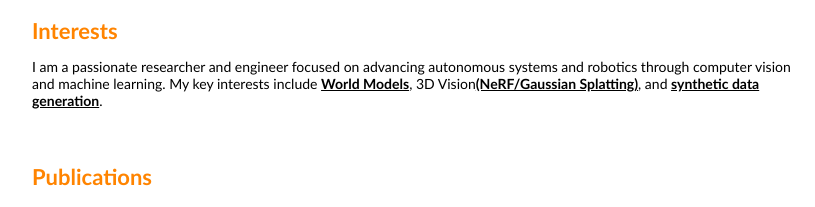
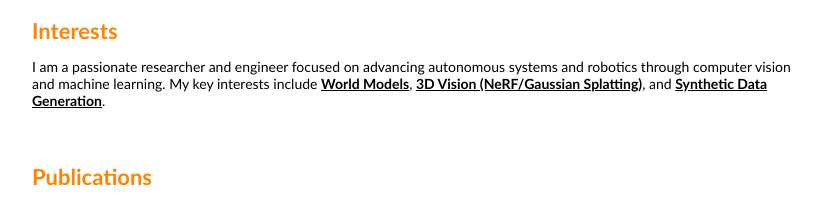
Before and after one commit to leronjulian/leronjulian.github.io, a plain HTML site: page index.html in a window 1280 px wide. Shown: the part 367-574 px from the top of the page, 228-1043 px from the left. Drawn offline with Linux system fonts and the light colour scheme.

Commit message:
Update index.html

```diff
--- a/index.html
+++ b/index.html
@@ -58,7 +58,7 @@
               <td style="padding:20px;width:100%;vertical-align:middle">
                 <h2 style="color:rgb(255, 132, 0);"><b>Interests</b></h2>
 
-                  <p style="text-align:left">I am a passionate researcher and engineer focused on advancing autonomous systems and robotics through computer vision and machine learning. My key interests include <b><u>World Models</u></b>, 3D Vision<b><u>(NeRF/Gaussian Splatting)</u></b>, and <b><u>synthetic data generation</u></b>.</p>
+                  <p style="text-align:left">I am a passionate researcher and engineer focused on advancing autonomous systems and robotics through computer vision and machine learning. My key interests include <b><u>World Models</u></b>, <b><u>3D Vision (NeRF/Gaussian Splatting)</u></b>, and <b><u>Synthetic Data Generation</u></b>.</p>
               </td>
             </tr>
           </tbody></table>
```
